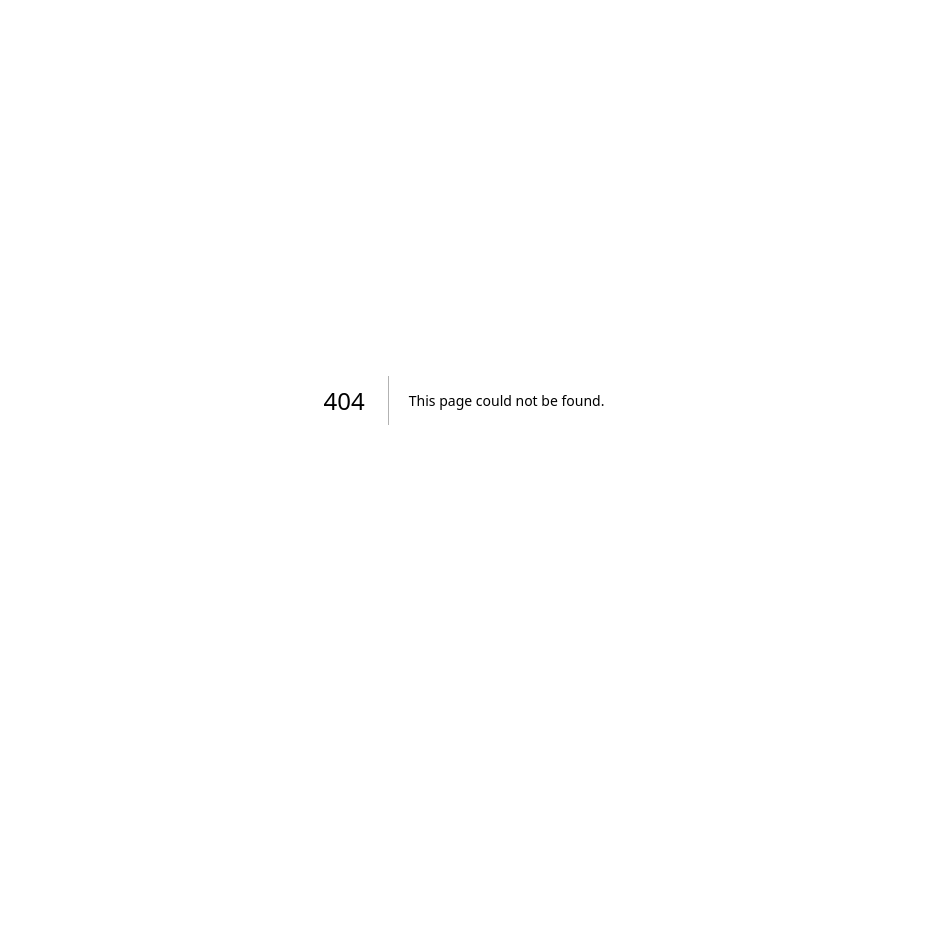
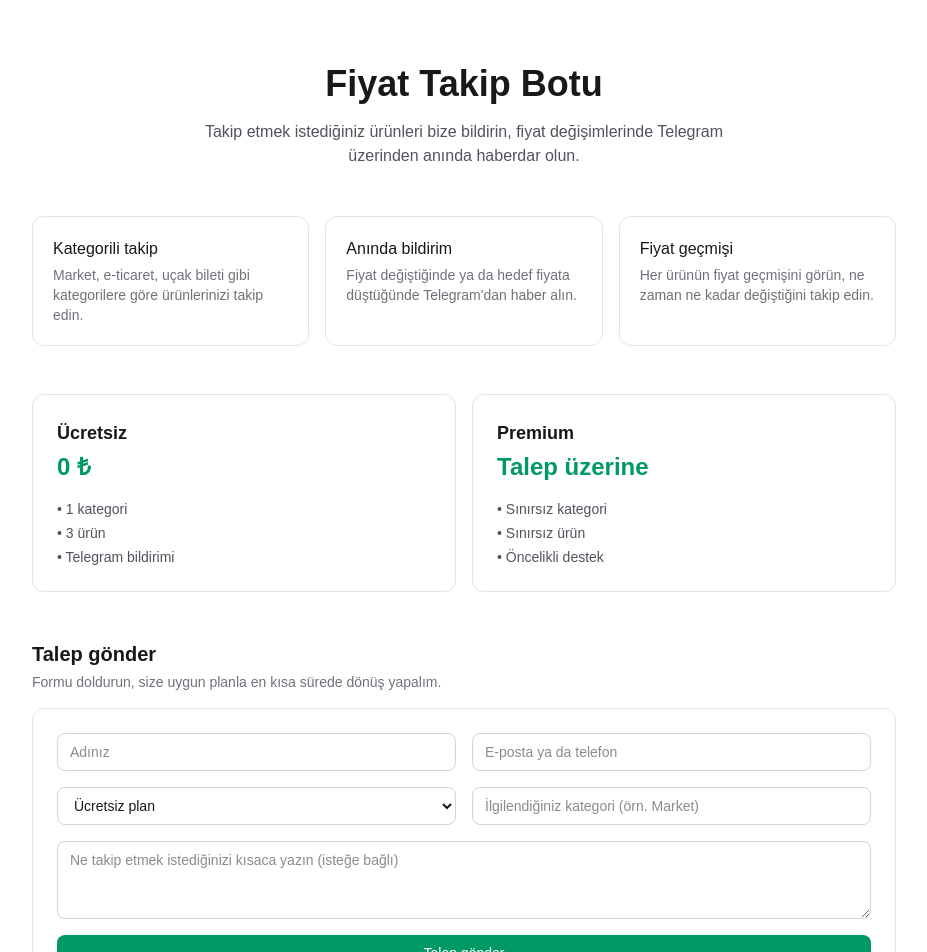
Before and after one commit to Berk2259/Price_Tracker_Bot, a Next.js app in the folder web/: page / in a window 1280 px wide. Before the commit this address had no page. Shown: the top 952 px of the page, without its empty margins (176-1103 px from the left). Before the commit the page ends 800 px from the top, so only its background shows below. Built offline with nearby package versions, Linux system fonts and the light colour scheme.

Commit message:
landing page ve talep formu eklendi

```diff
--- /dev/null
+++ b/web/src/app/actions.ts
@@ -0,0 +1,37 @@
+"use server";
+
+import { createClient } from "@/lib/supabase/server";
+
+type Result = { ok: boolean; message?: string };
+
+export async function submitLead(input: {
+  name: string;
+  contact: string;
+  planRequested: string;
+  categoryInterest: string;
+  note: string;
+}): Promise<Result> {
+  const name = input.name.trim();
+  const contact = input.contact.trim();
+
+  if (!name) return { ok: false, message: "Ad boş olamaz." };
+  if (!contact) return { ok: false, message: "İletişim bilgisi boş olamaz." };
+  if (input.planRequested !== "free" && input.planRequested !== "premium") {
+    return { ok: false, message: "Geçersiz plan." };
+  }
+
+  const supabase = await createClient();
+  const { error } = await supabase.from("leads").insert({
+    name,
+    contact,
+    plan_requested: input.planRequested,
+    category_interest: input.categoryInterest.trim() || null,
+    note: input.note.trim() || null,
+  });
+
+  if (error) {
+    return { ok: false, message: "Gönderilemedi, lütfen tekrar dene." };
+  }
+
+  return { ok: true };
+}
--- /dev/null
+++ b/web/src/app/page.tsx
@@ -0,0 +1,92 @@
+import { LeadForm } from "@/components/lead-form";
+
+const features = [
+  {
+    title: "Kategorili takip",
+    text: "Market, e-ticaret, uçak bileti gibi kategorilere göre ürünlerinizi takip edin.",
+  },
+  {
+    title: "Anında bildirim",
+    text: "Fiyat değiştiğinde ya da hedef fiyata düştüğünde Telegram'dan haber alın.",
+  },
+  {
+    title: "Fiyat geçmişi",
+    text: "Her ürünün fiyat geçmişini görün, ne zaman ne kadar değiştiğini takip edin.",
+  },
+];
+
+const plans = [
+  {
+    name: "Ücretsiz",
+    price: "0 ₺",
+    items: ["1 kategori", "3 ürün", "Telegram bildirimi"],
+  },
+  {
+    name: "Premium",
+    price: "Talep üzerine",
+    items: ["Sınırsız kategori", "Sınırsız ürün", "Öncelikli destek"],
+  },
+];
+
+export default function LandingPage() {
+  return (
+    <main className="mx-auto max-w-4xl px-4 py-16">
+      <section className="text-center">
+        <h1 className="text-3xl font-semibold text-zinc-900 sm:text-4xl dark:text-zinc-50">
+          Fiyat Takip Botu
+        </h1>
+        <p className="mx-auto mt-4 max-w-xl text-zinc-600 dark:text-zinc-400">
+          Takip etmek istediğiniz ürünleri bize bildirin, fiyat değişimlerinde
+          Telegram üzerinden anında haberdar olun.
+        </p>
+      </section>
+
+      <section className="mt-12 grid gap-4 sm:grid-cols-3">
+        {features.map((f) => (
+          <div
+            key={f.title}
+            className="rounded-xl border border-zinc-200 bg-white p-5 dark:border-zinc-800 dark:bg-zinc-900"
+          >
+            <p className="font-medium text-zinc-900 dark:text-zinc-50">
+              {f.title}
+            </p>
+            <p className="mt-1 text-sm text-zinc-500">{f.text}</p>
+          </div>
+        ))}
+      </section>
+
+      <section className="mt-12 grid gap-4 sm:grid-cols-2">
+        {plans.map((p) => (
+          <div
+            key={p.name}
+            className="rounded-xl border border-zinc-200 bg-white p-6 dark:border-zinc-800 dark:bg-zinc-900"
+          >
+            <p className="text-lg font-semibold text-zinc-900 dark:text-zinc-50">
+              {p.name}
+            </p>
+            <p className="mt-1 text-2xl font-semibold text-emerald-600">
+              {p.price}
+            </p>
+            <ul className="mt-4 space-y-1 text-sm text-zinc-600 dark:text-zinc-400">
+              {p.items.map((item) => (
+                <li key={item}>• {item}</li>
+              ))}
+            </ul>
+          </div>
+        ))}
+      </section>
+
+      <section className="mt-12">
+        <h2 className="text-xl font-semibold text-zinc-900 dark:text-zinc-50">
+          Talep gönder
+        </h2>
+        <p className="mt-1 text-sm text-zinc-500">
+          Formu doldurun, size uygun planla en kısa sürede dönüş yapalım.
+        </p>
+        <div className="mt-4">
+          <LeadForm />
+        </div>
+      </section>
+    </main>
+  );
+}
--- /dev/null
+++ b/web/src/components/lead-form.tsx
@@ -0,0 +1,109 @@
+"use client";
+
+import { useState, useTransition } from "react";
+import { submitLead } from "@/app/actions";
+
+const inputClass =
+  "w-full rounded-lg border border-zinc-300 bg-white px-3 py-2 text-sm text-zinc-900 outline-none focus:border-emerald-500 dark:border-zinc-700 dark:bg-zinc-900 dark:text-zinc-50";
+
+export function LeadForm() {
+  const [name, setName] = useState("");
+  const [contact, setContact] = useState("");
+  const [planRequested, setPlanRequested] = useState("free");
+  const [categoryInterest, setCategoryInterest] = useState("");
+  const [note, setNote] = useState("");
+  const [message, setMessage] = useState<string | null>(null);
+  const [sent, setSent] = useState(false);
+  const [pending, startTransition] = useTransition();
+
+  function submit(e: React.FormEvent) {
+    e.preventDefault();
+    startTransition(async () => {
+      const result = await submitLead({
+        name,
+        contact,
+        planRequested,
+        categoryInterest,
+        note,
+      });
+      if (result.ok) {
+        setSent(true);
+        setMessage(null);
+      } else {
+        setMessage(result.message ?? "Gönderilemedi.");
+      }
+    });
+  }
+
+  if (sent) {
+    return (
+      <div className="rounded-xl border border-emerald-200 bg-emerald-50 p-6 text-center dark:border-emerald-900 dark:bg-emerald-950">
+        <p className="font-medium text-emerald-700 dark:text-emerald-400">
+          Talebiniz alındı ✅
+        </p>
+        <p className="mt-1 text-sm text-emerald-600 dark:text-emerald-500">
+          En kısa sürede sizinle iletişime geçeceğiz.
+        </p>
+      </div>
+    );
+  }
+
+  return (
+    <form
+      onSubmit={submit}
+      className="grid gap-4 rounded-xl border border-zinc-200 bg-white p-6 dark:border-zinc-800 dark:bg-zinc-900"
+    >
+      <div className="grid gap-4 sm:grid-cols-2">
+        <input
+          value={name}
+          onChange={(e) => setName(e.target.value)}
+          required
+          placeholder="Adınız"
+          className={inputClass}
+        />
+        <input
+          value={contact}
+          onChange={(e) => setContact(e.target.value)}
+          required
+          placeholder="E-posta ya da telefon"
+          className={inputClass}
+        />
+      </div>
+
+      <div className="grid gap-4 sm:grid-cols-2">
+        <select
+          value={planRequested}
+          onChange={(e) => setPlanRequested(e.target.value)}
+          className={inputClass}
+        >
+          <option value="free">Ücretsiz plan</option>
+          <option value="premium">Premium plan</option>
+        </select>
+        <input
+          value={categoryInterest}
+          onChange={(e) => setCategoryInterest(e.target.value)}
+          placeholder="İlgilendiğiniz kategori (örn. Market)"
+          className={inputClass}
+        />
+      </div>
+
+      <textarea
+        value={note}
+        onChange={(e) => setNote(e.target.value)}
+        rows={3}
+        placeholder="Ne takip etmek istediğinizi kısaca yazın (isteğe bağlı)"
+        className={inputClass}
+      />
+
+      {message && <p className="text-sm text-red-600">{message}</p>}
+
+      <button
+        type="submit"
+        disabled={pending}
+        className="rounded-lg bg-emerald-600 px-4 py-2 text-sm font-medium text-white hover:bg-emerald-700 disabled:opacity-50"
+      >
+        {pending ? "Gönderiliyor..." : "Talep gönder"}
+      </button>
+    </form>
+  );
+}
```
Also changed, not shown: 1 other file (tests, documents, lock files or other folders).
